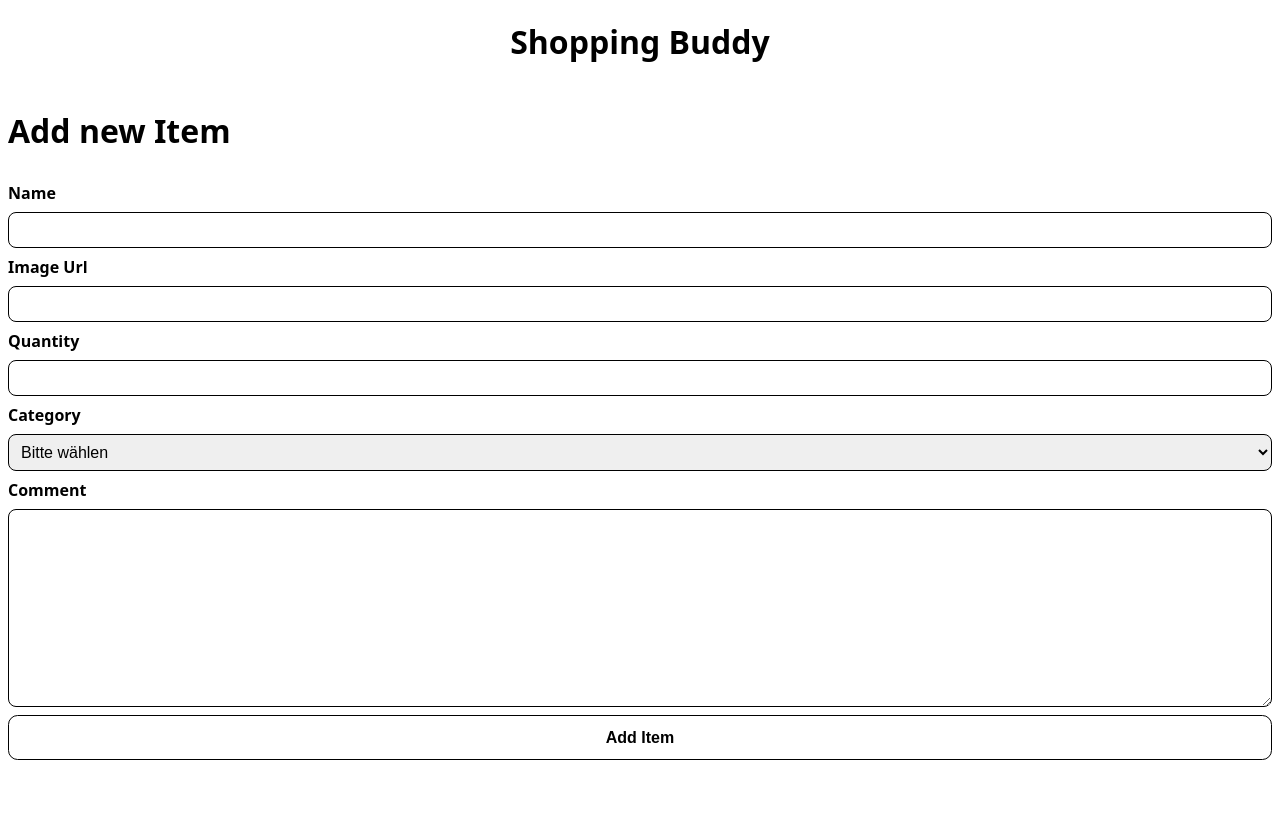
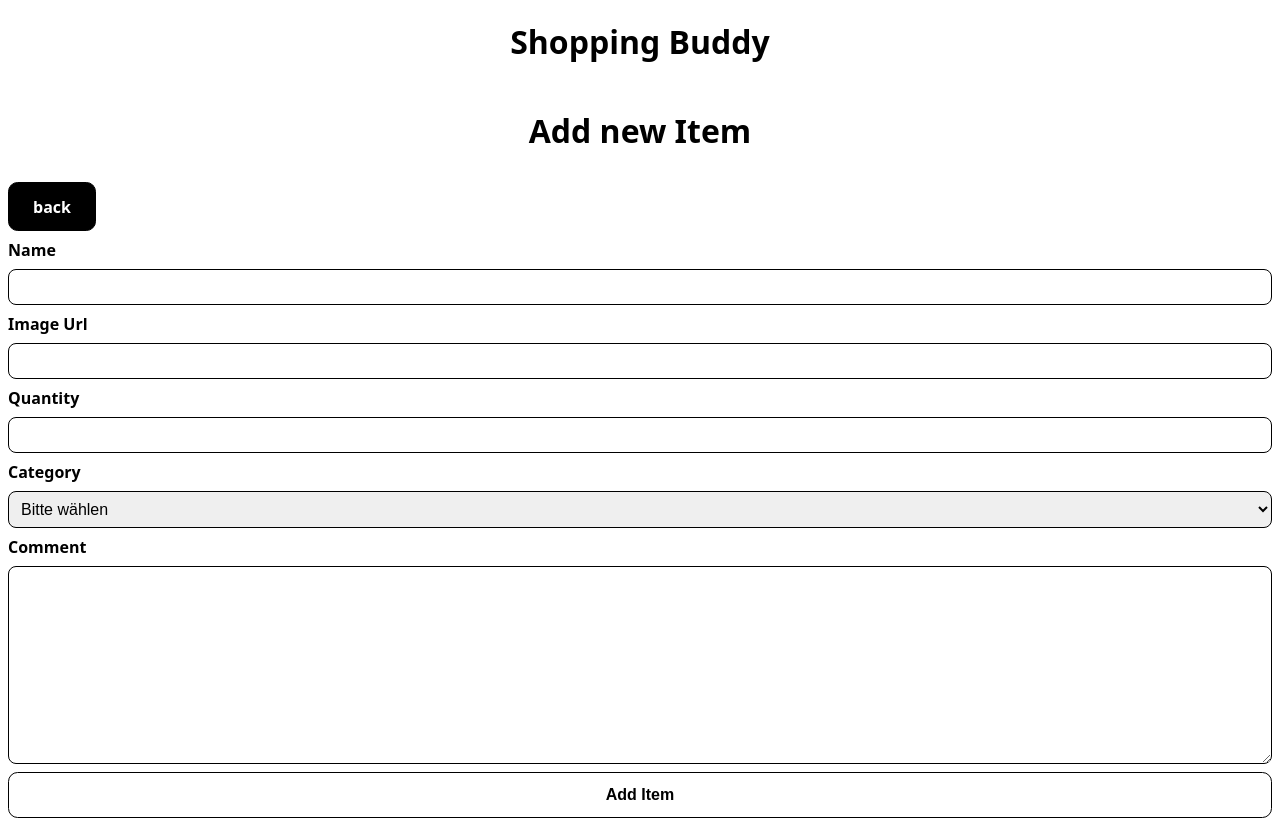
Before and after one commit to feminismuss/shopping-buddy, a Next.js app: page /addItem in a window 1280 px wide. Before the commit the page ends 800 px from the top, so only its background shows below. Built offline with nearby package versions, Linux system fonts and the light colour scheme.

Commit message:
add back button on addItem page

```diff
--- a/components/ItemForm.js
+++ b/components/ItemForm.js
@@ -58,6 +58,7 @@ export default function Form({ onSubmit, formName, defaultData }) {
         name="name"
         type="text"
         defaultValue={defaultData?.name}
+        required
       />
       <Label htmlFor="image-url">Image Url</Label>
       <Input
@@ -72,12 +73,14 @@ export default function Form({ onSubmit, formName, defaultData }) {
         name="quantity"
         type="text"
         defaultValue={defaultData?.quantity}
+        required
       />
       <Label htmlFor="category">Category</Label>
       <Select
         id="category"
         name="category"
         defaultValue={defaultData?.category || ""}
+        required
       >
         <option value="" disabled>
           Bitte wählen
--- a/components/Layout.js
+++ b/components/Layout.js
@@ -12,6 +12,8 @@ const GlobalStyles = createGlobalStyle`
   a:hover {
     color: #77af46ff;
   }
+    h1 {
+    text-align: center;}
 `;
 
 const Main = styled.main`
--- a/pages/addItem.js
+++ b/pages/addItem.js
@@ -1,5 +1,6 @@
 import { useRouter } from "next/router";
 import ItemForm from "../components/ItemForm";
+import { StyledLink } from "@/components/StyledLink";
 
 export default function AddShoppingItem() {
   const router = useRouter();
@@ -19,6 +20,9 @@ export default function AddShoppingItem() {
   return (
     <>
       <h1>Add new Item</h1>
+      <StyledLink href={"/"} $justifySelf="start">
+        back
+      </StyledLink>
       <ItemForm onSubmit={handleAddShoppingItem} formName="new-item-form" />
     </>
   );
```
